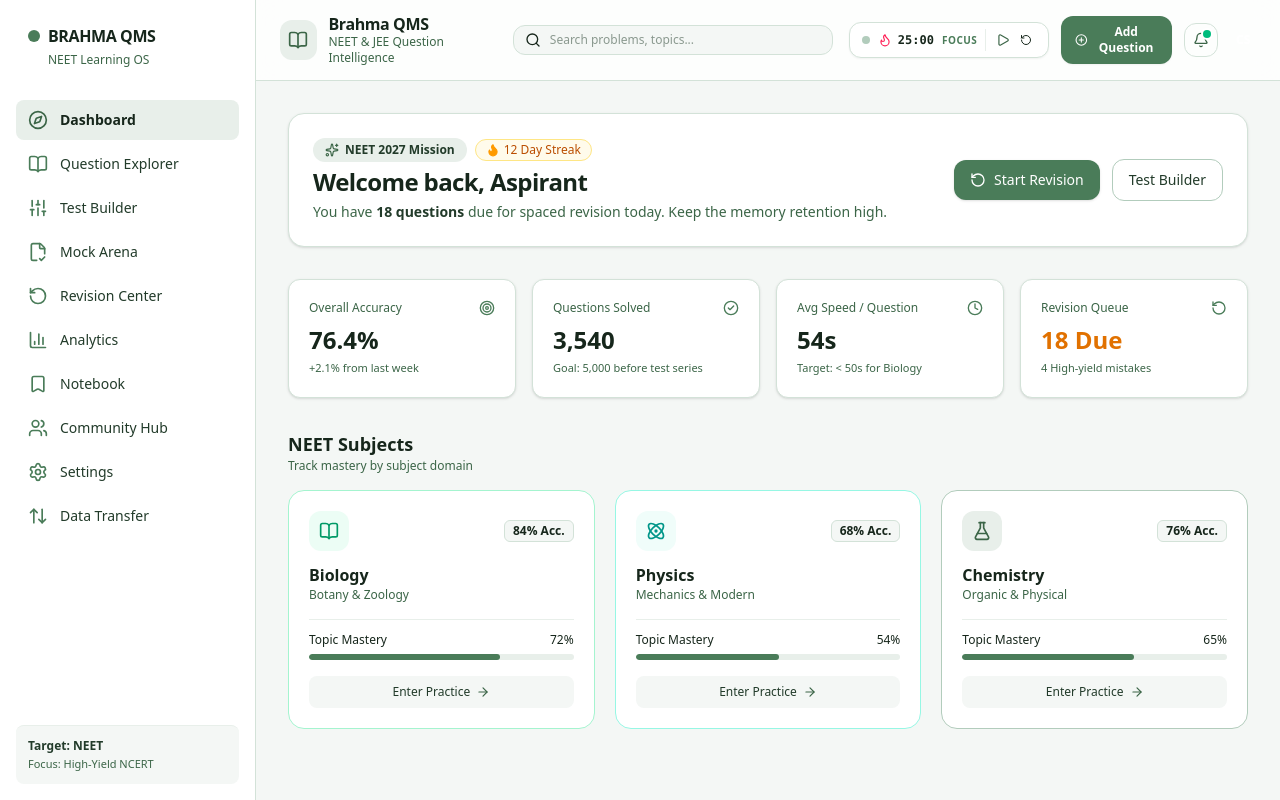
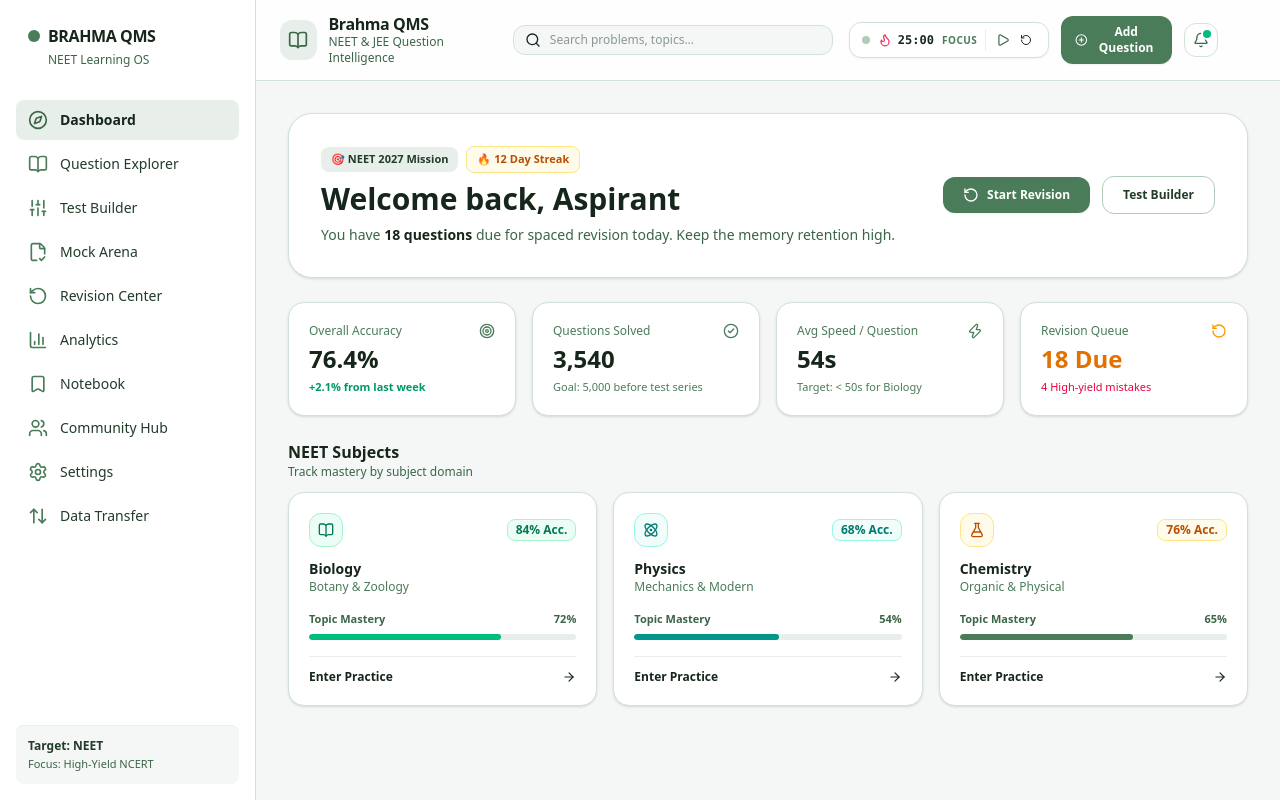
Before and after one commit to chandansharma3166-create/brahma-qms, a Next.js app: page / in a window 1280 px wide. Built offline with nearby package versions, Linux system fonts and the light colour scheme.

Commit message:
fix: link Start Revision, Test Builder, and Practice cards to routes

```diff
--- a/src/app/page.tsx
+++ b/src/app/page.tsx
@@ -1,172 +1,222 @@
+"use client";
+
 import React from "react";
+import Link from "next/link";
 import {
+  RotateCcw,
   Sparkles,
-  Flame,
   Target,
   CheckCircle2,
-  Clock,
+  Zap,
+  TrendingUp,
   ArrowRight,
   BookOpen,
-  FlaskConical,
   Atom,
-  RotateCcw
+  FlaskConical
 } from "lucide-react";
 
 export default function DashboardPage() {
-  const subjects = [
-    {
-      name: "Biology",
-      icon: <BookOpen className="w-5 h-5 text-emerald-600" />,
-      tag: "Botany & Zoology",
-      accuracy: "84%",
-      mastery: "72%",
-      totalQuestions: 1420,
-      bgColor: "bg-emerald-50",
-      borderColor: "border-emerald-200",
-    },
-    {
-      name: "Physics",
-      icon: <Atom className="w-5 h-5 text-teal-600" />,
-      tag: "Mechanics & Modern",
-      accuracy: "68%",
-      mastery: "54%",
-      totalQuestions: 980,
-      bgColor: "bg-teal-50",
-      borderColor: "border-teal-200",
-    },
-    {
-      name: "Chemistry",
-      icon: <FlaskConical className="w-5 h-5 text-sage-600" />,
-      tag: "Organic & Physical",
-      accuracy: "76%",
-      mastery: "65%",
-      totalQuestions: 1140,
-      bgColor: "bg-sage-100",
-      borderColor: "border-sage-300",
-    },
-  ];
+  return (
+    <div className="max-w-6xl mx-auto space-y-6">
 
-  return (
-    <div className="max-w-6xl mx-auto space-y-8">
-      {/* Top Banner: Daily Goal & Motivation */}
-      <div className="bg-white border border-sage-200 rounded-2xl p-6 shadow-sm flex flex-col md:flex-row md:items-center justify-between gap-6">
-        <div className="space-y-1">
+      {/* Welcome Banner */}
+      <div className="bg-white border border-sage-200 rounded-3xl p-6 sm:p-8 shadow-sm flex flex-col md:flex-row items-start md:items-center justify-between gap-6">
+        <div className="space-y-2">
           <div className="flex items-center gap-2">
-            <span className="inline-flex items-center gap-1.5 px-3 py-1 rounded-full text-xs font-semibold bg-sage-100 text-sage-800">
-              <Sparkles className="w-3.5 h-3.5 text-sage-600" />
-              NEET 2027 Mission
+            <span className="px-2.5 py-1 text-[11px] font-bold bg-sage-100 text-sage-800 rounded-lg">
+              🎯 NEET 2027 Mission
             </span>
-            <span className="inline-flex items-center gap-1 px-2.5 py-0.5 rounded-full text-xs font-medium bg-amber-50 text-amber-700 border border-amber-200">
-              <Flame className="w-3.5 h-3.5 text-amber-500 fill-amber-500" />
-              12 Day Streak
+            <span className="px-2.5 py-1 text-[11px] font-bold bg-amber-50 text-amber-700 border border-amber-200 rounded-lg">
+              🔥 12 Day Streak
             </span>
           </div>
-          <h1 className="text-2xl font-bold text-sage-900 tracking-tight">
+          <h1 className="text-2xl sm:text-3xl font-bold text-sage-900">
             Welcome back, Aspirant
           </h1>
-          <p className="text-sm text-sage-600">
-            You have <strong className="text-sage-800">18 questions</strong> due for spaced revision today. Keep the memory retention high.
+          <p className="text-xs sm:text-sm text-sage-600 max-w-xl">
+            You have <strong className="text-sage-900 font-bold">18 questions</strong> due for spaced revision today. Keep the memory retention high.
           </p>
         </div>
 
-        <div className="flex items-center gap-3">
-          <button className="inline-flex items-center gap-2 px-4 py-2.5 rounded-xl bg-sage-500 text-white text-sm font-medium hover:bg-sage-600 shadow-sm transition">
+        {/* Working Action Buttons */}
+        <div className="flex items-center gap-3 w-full md:w-auto">
+          <Link
+            href="/revision"
+            className="flex-1 md:flex-none inline-flex items-center justify-center gap-2 px-5 py-2.5 rounded-xl bg-sage-500 hover:bg-sage-600 text-white text-xs font-bold shadow-xs transition"
+          >
             <RotateCcw className="w-4 h-4" />
-            Start Revision
-          </button>
-          <button className="inline-flex items-center gap-2 px-4 py-2.5 rounded-xl border border-sage-300 text-sage-800 text-sm font-medium bg-white hover:bg-sage-50 transition">
-            Test Builder
-          </button>
+            <span>Start Revision</span>
+          </Link>
+          <Link
+            href="/test-builder"
+            className="flex-1 md:flex-none inline-flex items-center justify-center gap-2 px-5 py-2.5 rounded-xl border border-sage-300 hover:bg-sage-50 text-sage-800 text-xs font-bold transition"
+          >
+            <span>Test Builder</span>
+          </Link>
         </div>
       </div>
 
-      {/* Snapshot Cards */}
+      {/* Metric Cards */}
       <div className="grid grid-cols-1 sm:grid-cols-2 lg:grid-cols-4 gap-4">
-        <div className="bg-white border border-sage-200 rounded-xl p-5 shadow-sm">
-          <div className="flex items-center justify-between text-sage-600 text-xs font-medium mb-2">
+        <div className="bg-white border border-sage-200 rounded-2xl p-5 shadow-sm space-y-1">
+          <div className="flex items-center justify-between text-xs text-sage-500 font-medium">
             <span>Overall Accuracy</span>
-            <Target className="w-4 h-4 text-sage-500" />
+            <Target className="w-4 h-4 text-sage-400" />
           </div>
           <div className="text-2xl font-bold text-sage-900">76.4%</div>
-          <p className="text-[11px] text-sage-600 mt-1">+2.1% from last week</p>
+          <span className="text-[11px] text-emerald-600 font-semibold block">
+            +2.1% from last week
+          </span>
         </div>
 
-        <div className="bg-white border border-sage-200 rounded-xl p-5 shadow-sm">
-          <div className="flex items-center justify-between text-sage-600 text-xs font-medium mb-2">
+        <div className="bg-white border border-sage-200 rounded-2xl p-5 shadow-sm space-y-1">
+          <div className="flex items-center justify-between text-xs text-sage-500 font-medium">
             <span>Questions Solved</span>
-            <CheckCircle2 className="w-4 h-4 text-sage-500" />
+            <CheckCircle2 className="w-4 h-4 text-sage-400" />
           </div>
           <div className="text-2xl font-bold text-sage-900">3,540</div>
-          <p className="text-[11px] text-sage-600 mt-1">Goal: 5,000 before test series</p>
+          <span className="text-[11px] text-sage-500 font-medium block">
+            Goal: 5,000 before test series
+          </span>
         </div>
 
-        <div className="bg-white border border-sage-200 rounded-xl p-5 shadow-sm">
-          <div className="flex items-center justify-between text-sage-600 text-xs font-medium mb-2">
+        <div className="bg-white border border-sage-200 rounded-2xl p-5 shadow-sm space-y-1">
+          <div className="flex items-center justify-between text-xs text-sage-500 font-medium">
             <span>Avg Speed / Question</span>
-            <Clock className="w-4 h-4 text-sage-500" />
+            <Zap className="w-4 h-4 text-sage-400" />
           </div>
           <div className="text-2xl font-bold text-sage-900">54s</div>
-          <p className="text-[11px] text-sage-600 mt-1">Target: &lt; 50s for Biology</p>
+          <span className="text-[11px] text-sage-500 font-medium block">
+            Target: &lt; 50s for Biology
+          </span>
         </div>
 
-        <div className="bg-white border border-sage-200 rounded-xl p-5 shadow-sm">
-          <div className="flex items-center justify-between text-sage-600 text-xs font-medium mb-2">
+        <div className="bg-white border border-sage-200 rounded-2xl p-5 shadow-sm space-y-1">
+          <div className="flex items-center justify-between text-xs text-sage-500 font-medium">
             <span>Revision Queue</span>
-            <RotateCcw className="w-4 h-4 text-sage-500" />
+            <RotateCcw className="w-4 h-4 text-amber-500" />
           </div>
           <div className="text-2xl font-bold text-amber-600">18 Due</div>
-          <p className="text-[11px] text-sage-600 mt-1">4 High-yield mistakes</p>
+          <span className="text-[11px] text-rose-600 font-medium block">
+            4 High-yield mistakes
+          </span>
         </div>
       </div>
 
-      {/* Subject Focus Section */}
-      <div className="space-y-4">
-        <div className="flex items-center justify-between">
-          <div>
-            <h2 className="text-lg font-bold text-sage-900">NEET Subjects</h2>
-            <p className="text-xs text-sage-600">Track mastery by subject domain</p>
-          </div>
+      {/* Subject Domain Cards */}
+      <div className="space-y-3">
+        <div>
+          <h2 className="text-base font-bold text-sage-900">NEET Subjects</h2>
+          <p className="text-xs text-sage-600">Track mastery by subject domain</p>
         </div>
 
-        <div className="grid grid-cols-1 md:grid-cols-3 gap-5">
-          {subjects.map((sub) => (
-            <div
-              key={sub.name}
-              className={`rounded-2xl border p-5 bg-white transition hover:shadow-md ${sub.borderColor}`}
-            >
+        <div className="grid grid-cols-1 md:grid-cols-3 gap-4">
+
+          {/* Biology */}
+          <div className="bg-white border border-sage-200 rounded-2xl p-5 shadow-sm flex flex-col justify-between space-y-4">
+            <div>
               <div className="flex items-center justify-between mb-3">
-                <div className={`p-2.5 rounded-xl ${sub.bgColor}`}>
-                  {sub.icon}
-                </div>
-                <span className="text-xs font-semibold px-2 py-0.5 rounded-md bg-sage-50 text-sage-700 border border-sage-200">
-                  {sub.accuracy} Acc.
+                <span className="p-2 rounded-xl bg-emerald-50 text-emerald-700 border border-emerald-200">
+                  <BookOpen className="w-4 h-4" />
+                </span>
+                <span className="text-xs font-bold text-emerald-700 bg-emerald-50 px-2 py-0.5 rounded-lg border border-emerald-200">
+                  84% Acc.
                 </span>
               </div>
+              <h3 className="text-sm font-bold text-sage-900">Biology</h3>
+              <p className="text-xs text-sage-500">Botany &amp; Zoology</p>
 
-              <h3 className="text-base font-bold text-sage-900">{sub.name}</h3>
-              <p className="text-xs text-sage-600 mb-4">{sub.tag}</p>
-
-              <div className="space-y-1.5 border-t border-sage-100 pt-3">
-                <div className="flex justify-between text-xs text-sage-700 font-medium">
+              <div className="mt-4 space-y-1.5">
+                <div className="flex justify-between text-[11px] font-semibold text-sage-600">
                   <span>Topic Mastery</span>
-                  <span>{sub.mastery}</span>
+                  <span>72%</span>
                 </div>
-                <div className="h-1.5 w-full bg-sage-100 rounded-full overflow-hidden">
-                  <div
-                    className="h-full bg-sage-500 rounded-full"
-                    style={{ width: sub.mastery }}
-                  />
+                <div className="w-full h-1.5 bg-sage-100 rounded-full overflow-hidden">
+                  <div className="h-full bg-emerald-500 rounded-full" style={{ width: "72%" }} />
                 </div>
               </div>
+            </div>
 
-              <button className="mt-4 w-full flex items-center justify-center gap-1.5 py-2 rounded-lg text-xs font-medium text-sage-800 bg-sage-50 hover:bg-sage-100 transition">
-                <span>Enter Practice</span>
-                <ArrowRight className="w-3.5 h-3.5 text-sage-600" />
-              </button>
+            <Link
+              href="/explorer?subject=BIOLOGY"
+              className="inline-flex items-center justify-between pt-3 border-t border-sage-100 text-xs font-bold text-sage-700 hover:text-sage-900 transition"
+            >
+              <span>Enter Practice</span>
+              <ArrowRight className="w-3.5 h-3.5" />
+            </Link>
+          </div>
+
+          {/* Physics */}
+          <div className="bg-white border border-sage-200 rounded-2xl p-5 shadow-sm flex flex-col justify-between space-y-4">
+            <div>
+              <div className="flex items-center justify-between mb-3">
+                <span className="p-2 rounded-xl bg-teal-50 text-teal-700 border border-teal-200">
+                  <Atom className="w-4 h-4" />
+                </span>
+                <span className="text-xs font-bold text-teal-700 bg-teal-50 px-2 py-0.5 rounded-lg border border-teal-200">
+                  68% Acc.
+                </span>
+              </div>
+              <h3 className="text-sm font-bold text-sage-900">Physics</h3>
+              <p className="text-xs text-sage-500">Mechanics &amp; Modern</p>
+
+              <div className="mt-4 space-y-1.5">
+                <div className="flex justify-between text-[11px] font-semibold text-sage-600">
+                  <span>Topic Mastery</span>
+                  <span>54%</span>
+                </div>
+                <div className="w-full h-1.5 bg-sage-100 rounded-full overflow-hidden">
+                  <div className="h-full bg-teal-600 rounded-full" style={{ width: "54%" }} />
+                </div>
+              </div>
             </div>
-          ))}
+
+            <Link
+              href="/explorer?subject=PHYSICS"
+              className="inline-flex items-center justify-between pt-3 border-t border-sage-100 text-xs font-bold text-sage-700 hover:text-sage-900 transition"
+            >
+              <span>Enter Practice</span>
+              <ArrowRight className="w-3.5 h-3.5" />
+            </Link>
+          </div>
+
+          {/* Chemistry */}
+          <div className="bg-white border border-sage-200 rounded-2xl p-5 shadow-sm flex flex-col justify-between space-y-4">
+            <div>
+              <div className="flex items-center justify-between mb-3">
+                <span className="p-2 rounded-xl bg-amber-50 text-amber-700 border border-amber-200">
+                  <FlaskConical className="w-4 h-4" />
+                </span>
+                <span className="text-xs font-bold text-amber-700 bg-amber-50 px-2 py-0.5 rounded-lg border border-amber-200">
+                  76% Acc.
+                </span>
+              </div>
+              <h3 className="text-sm font-bold text-sage-900">Chemistry</h3>
+              <p className="text-xs text-sage-500">Organic &amp; Physical</p>
+
+              <div className="mt-4 space-y-1.5">
+                <div className="flex justify-between text-[11px] font-semibold text-sage-600">
+                  <span>Topic Mastery</span>
+                  <span>65%</span>
+                </div>
+                <div className="w-full h-1.5 bg-sage-100 rounded-full overflow-hidden">
+                  <div className="h-full bg-sage-500 rounded-full" style={{ width: "65%" }} />
+                </div>
+              </div>
+            </div>
+
+            <Link
+              href="/explorer?subject=CHEMISTRY"
+              className="inline-flex items-center justify-between pt-3 border-t border-sage-100 text-xs font-bold text-sage-700 hover:text-sage-900 transition"
+            >
+              <span>Enter Practice</span>
+              <ArrowRight className="w-3.5 h-3.5" />
+            </Link>
+          </div>
+
         </div>
       </div>
+
     </div>
   );
 }
```
